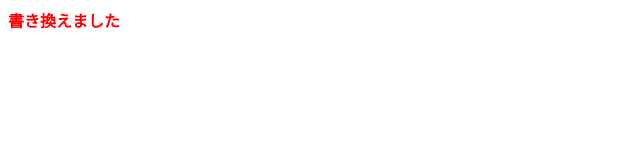
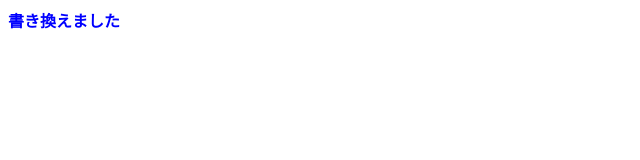
Before and after one commit to Noah-ow/20260511-git-workshop, a plain HTML site: page index.html in a window 1280 px wide. Shown: the whole page, without its empty margins (0-640 px from the left). Drawn offline with Linux system fonts and the light colour scheme.

Commit message:
文字の色を赤から青に変更しました
文字の色を赤から青に変更しました

```diff
--- a/index.html
+++ b/index.html
@@ -5,6 +5,6 @@
     <title>タイトル</title>
   </head>
   <body>
-    <strong style="color: red">書き換えました</strong>
+    <strong style="color: blue">書き換えました</strong>
   </body>
 </html>
```
